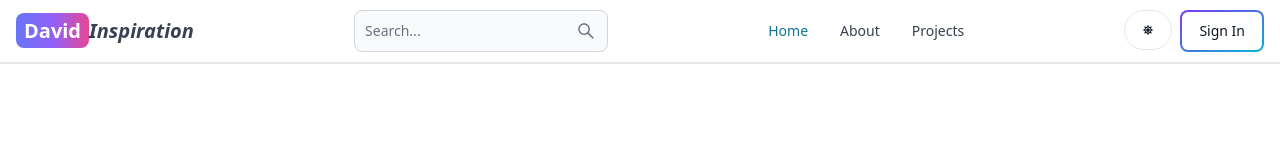
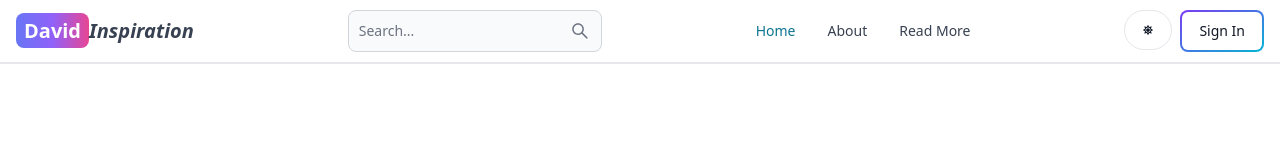
Before and after one commit to Mavine1/blog1, a React (Vite) app in the folder client/: page / in a window 1280 px wide. Shown: the top 160 px of the page. Built offline with nearby package versions, Linux system fonts and the light colour scheme; no server answers.

Commit message:
wheat younger coming small loud

```diff
--- a/client/src/components/Header.jsx
+++ b/client/src/components/Header.jsx
@@ -118,7 +118,7 @@
           <Link to='/about'>About</Link>
         </Navbar.Link>
         <Navbar.Link active={path === '/projects'} as={'div'}>
-          <Link to='/projects'>Projects</Link>
+          <Link to='/projects'>Read More</Link>
         </Navbar.Link>
       </Navbar.Collapse>
     </Navbar>
```
